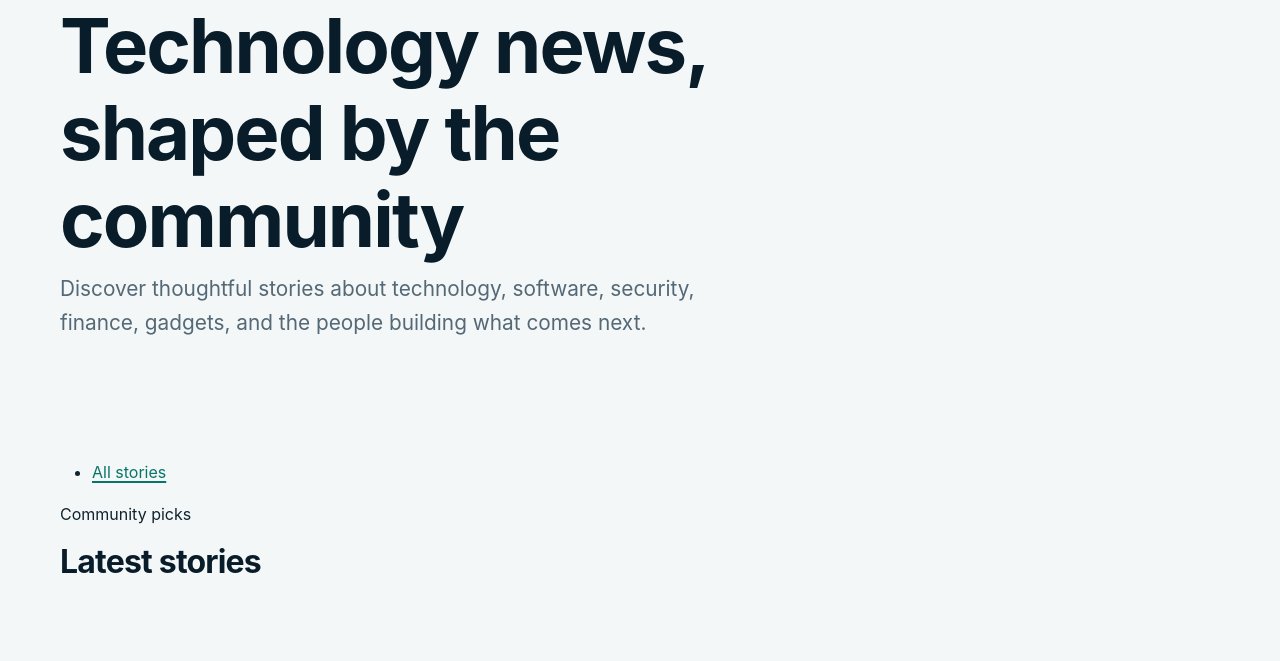
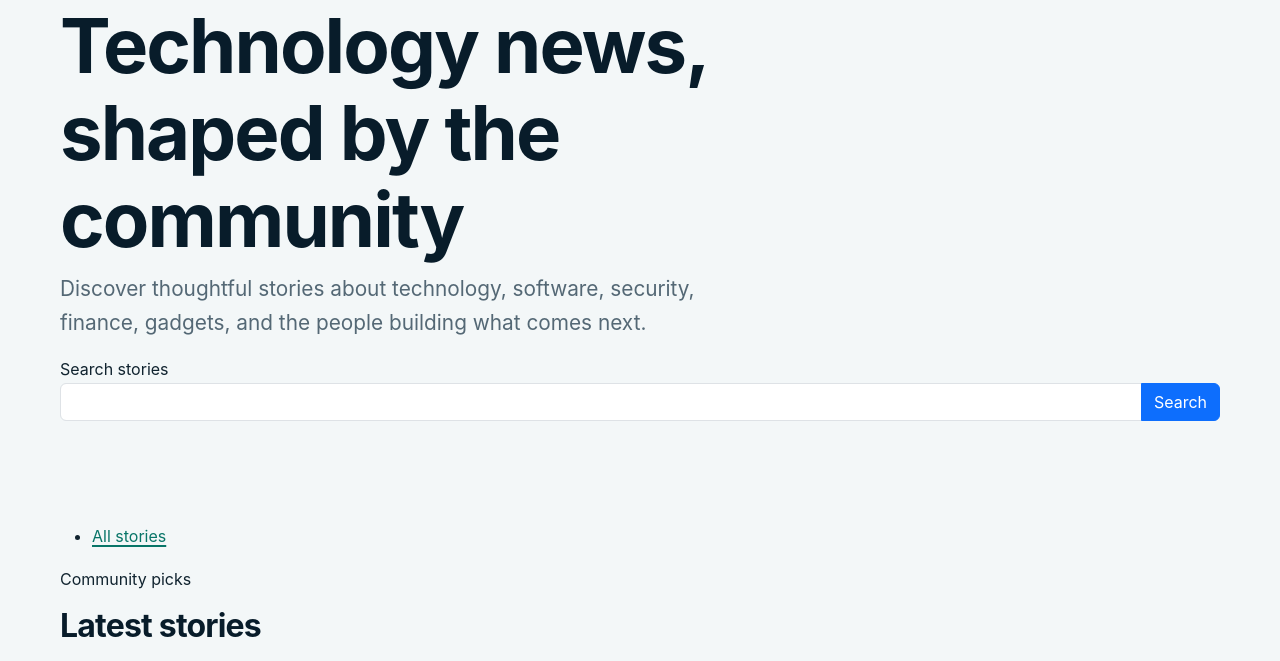
Before and after one commit to AbdulkadirKhoujja/codeinstitute-milestone-3-project, a Django app: page / in a window 1280 px wide. Shown: the part 193-854 px from the top of the page. Run offline with Django 5.2, Linux system fonts and the light colour scheme; data that the repository does not hold is empty.

Commit message:
feat: search published stories

```diff
--- a/news/views.py
+++ b/news/views.py
@@ -20,6 +20,13 @@ def post_list(request):
     if category_slug:
         active_category = get_object_or_404(Category, slug=category_slug)
         posts = posts.filter(category=active_category)
+    search_query = request.GET.get("q", "").strip()
+    if search_query:
+        posts = posts.filter(
+            Q(title__icontains=search_query)
+            | Q(summary__icontains=search_query)
+            | Q(content__icontains=search_query)
+        )
     return render(
         request,
         "news/post-list.html",
@@ -27,6 +34,7 @@ def post_list(request):
             "active_category": active_category,
             "categories": Category.objects.all(),
             "posts": posts,
+            "search_query": search_query,
         },
     )
 
--- a/templates/news/post-list.html
+++ b/templates/news/post-list.html
@@ -8,6 +8,14 @@
   <section class="container py-5" aria-labelledby="home-heading">
     <h1 id="home-heading">Technology news, shaped by the community</h1>
     <p>Discover thoughtful stories about technology, software, security, finance, gadgets, and the people building what comes next.</p>
+    <form class="story-search" method="get" action="{% url 'news:home' %}" role="search">
+      <label for="story-search">Search stories</label>
+      <div class="input-group">
+        <input class="form-control" id="story-search" name="q" type="search" value="{{ search_query }}">
+        {% if active_category %}<input name="category" type="hidden" value="{{ active_category.slug }}">{% endif %}
+        <button class="btn btn-primary" type="submit">Search</button>
+      </div>
+    </form>
   </section>
 
   <nav class="container category-navigation" aria-label="Story categories">
@@ -24,7 +32,9 @@
   <section class="container story-feed" aria-labelledby="latest-stories-heading">
     <div class="section-heading">
       <p class="eyebrow">Community picks</p>
-      <h2 id="latest-stories-heading">{% if active_category %}{{ active_category.name }} stories{% else %}Latest stories{% endif %}</h2>
+      <h2 id="latest-stories-heading">
+        {% if search_query %}Search results for "{{ search_query }}"{% elif active_category %}{{ active_category.name }} stories{% else %}Latest stories{% endif %}
+      </h2>
     </div>
     <div class="story-feed__list">
       {% for post in posts %}
```
Also changed, not shown: news/tests/test_post_feed.py (+71 -0 lines).
